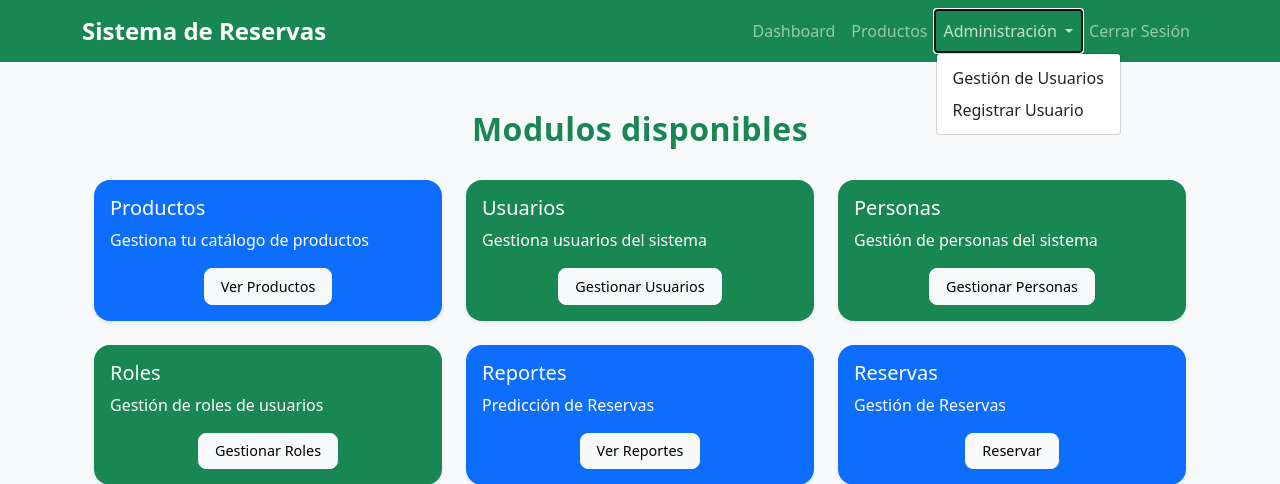
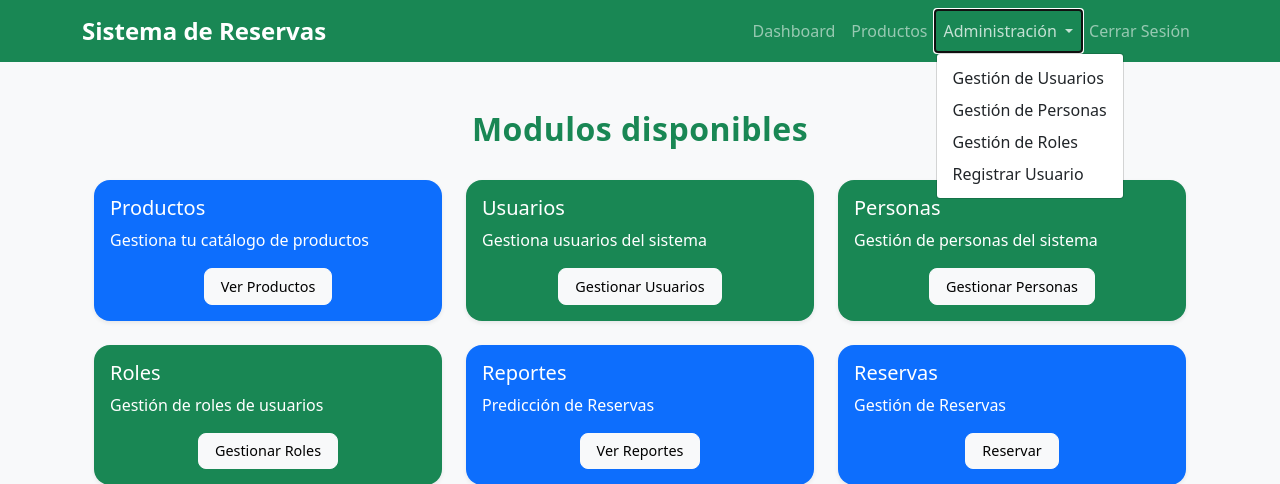
Before and after one commit to rherrera94/FrontendPV, a Flask app: page /dashboard in a window 1280 px wide, after a click on "Administración". Shown: the top 484 px of the page. Run offline with Flask 3, Linux system fonts and the light colour scheme; the visitor is signed in with stand-in values (Sample User, id 1).

Commit message:
mejora area administrador

```diff
--- a/templates/bases.html
+++ b/templates/bases.html
@@ -30,6 +30,8 @@
                             </a>
                             <ul class="dropdown-menu">
                                 <li><a class="dropdown-item" href="{{ url_for('user_management') }}">Gestión de Usuarios</a></li>
+                                <li><a class="dropdown-item" href="#">Gestión de Personas</a></li>
+                                <li><a class="dropdown-item" href="#">Gestión de Roles</a></li>
                                 <li><a class="dropdown-item" href="{{ url_for('register') }}">Registrar Usuario</a></li>
                             </ul>
                         </li>
```
